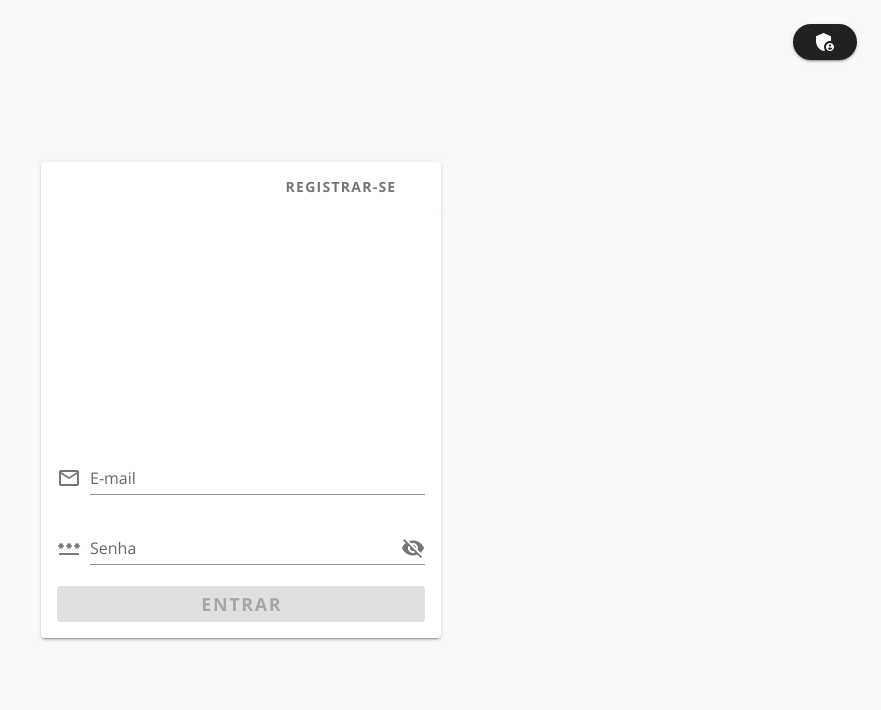
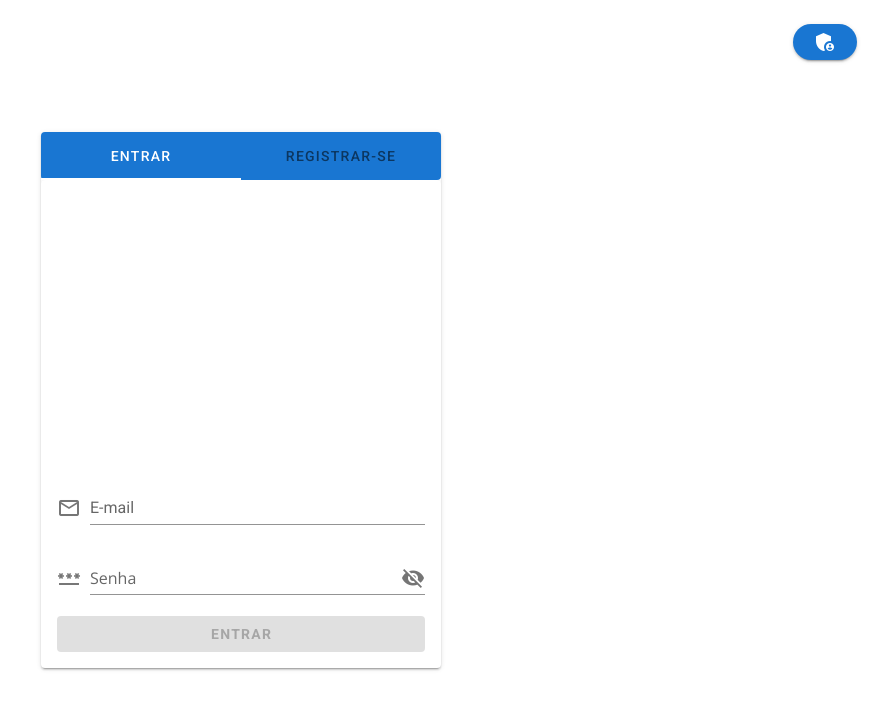
Before and after one commit to ifpi-picos/proxima-parada-front-end-vue, a Vue app: page / in a window 1280 px wide. Shown: the top 710 px of the page, without its empty margins (399-1280 px from the left). Built offline with nearby package versions, Linux system fonts and the light colour scheme.

Commit message:
retornando a versao anterior

```diff
--- a/src/layouts/HomeLayout.vue
+++ b/src/layouts/HomeLayout.vue
@@ -1,7 +1,7 @@
 <!-- eslint-disable vue/no-unused-components -->
 <template>
   <v-app>
-    <v-navigation-drawer class="grey darken-1" v-model="drawer" app dark temporary width="55%">
+    <v-navigation-drawer class="primary" v-model="drawer" app dark temporary>
       <v-list>
         <v-list-item-group>
           <v-list-item>
@@ -11,8 +11,8 @@
               </v-list-item-title>
             </v-list-item-content>
           </v-list-item>
-          <template class="teste">
-            <v-list-item :to="{ name: 'feed' }" class="teste">
+          <template>
+            <v-list-item :to="{ name: 'feed' }">
               <v-list-item-action>
                 <v-icon light>home</v-icon>
               </v-list-item-action>
@@ -21,7 +21,7 @@
               </v-list-item-content>
             </v-list-item>
 
-            <v-list-item :to="{ name: 'profile' }" class="teste">
+            <v-list-item :to="{ name: 'profile' }">
               <v-list-item-action>
                 <v-icon light>account_box</v-icon>
               </v-list-item-action>
@@ -30,7 +30,7 @@
               </v-list-item-content>
             </v-list-item>
 
-            <v-list-item v-if="userLocal.status" :to="{ name: 'ride' }" class="teste">
+            <v-list-item v-if="userLocal.status" :to="{ name: 'ride' }">
               <v-list-item-action>
                 <v-icon light >drive_eta</v-icon>
               </v-list-item-action>
@@ -52,18 +52,18 @@
       </v-list>
     </v-navigation-drawer>
 
-    <v-app-bar class="grey darken-3 " dense dark app>
+    <v-app-bar class="primary " dense dark app>
       <v-app-bar-nav-icon @click.stop="drawer = !drawer"></v-app-bar-nav-icon>
       <v-spacer></v-spacer>
-      <v-toolbar-title class="title">Próxima Parada</v-toolbar-title>
+      <v-toolbar-title>Próxima Parada</v-toolbar-title>
       <v-spacer></v-spacer>
-      <!-- <v-avatar>
+      <v-avatar>
         <v-img v-if="userLocal.avatar" :src="userLocal.avatar" />
          <v-img
           v-else
           src="https://cdn-icons-png.flaticon.com/512/70/70310.png"
-        /
-      </v-avatar> -->
+        />
+      </v-avatar>
     </v-app-bar>
 
     <v-main>
@@ -135,18 +135,6 @@ export default {
 };
 </script>
 
-<style scoped>
-  @import url('https://fonts.googleapis.com/css?family=Open+Sans:300,400,700&display=swap');
-  .grey{
-    transition: 1.9s;
-
-  }
-
-  .teste{
-   padding: 15px;
-  }
-  .teste2{
-    width: 42px;
-  }
+<style>
 
 </style>
--- a/src/pages/auth/AuthView.vue
+++ b/src/pages/auth/AuthView.vue
@@ -1,9 +1,9 @@
 <template>
-  <v-container fluid fill-height class="teste">
+  <v-container fluid fill-height>
 
     <v-hover v-slot:default="{ hover }" open-delay="200">
       <v-btn
-        color="grey darken-4"
+        color="primary"
         elevation="2"
         rounded
         class="fab-new-post ma-2"
@@ -88,10 +88,11 @@
     <v-layout align-center justify-center>
       <v-flex xs8 sm6 md4>
         <v-card>
-          <v-tabs fixed-tabs  color="#fff" >
-            <v-tab class="form"><b>Entar</b></v-tab>
+          <v-tabs fixed-tabs background-color="primary">
+            <v-tab> Entrar </v-tab>
 
-            <v-tab class="form"> <b>Registrar-se</b></v-tab>
+
+            <v-tab> Registrar-se </v-tab>
 
             <v-tab-item>
               <template>
@@ -166,8 +167,7 @@ export default {
   },
 };
 </script>
-<style scoped>
-@import url('https://fonts.googleapis.com/css?family=Open+Sans:300,400,700&display=swap');
+<style lang="css" scoped>
 .border {
   border: 2px solid red;
 }
@@ -177,28 +177,14 @@ export default {
   max-width: 400px;
   min-width: 360px;
 }
-
 .btn-signin-admin {
   right: 5px;
   top: 5px;
 }
-
 .fab-new-post {
   z-index: 4;
   position: fixed;
   top: 16px;
   right: 16px;
 }
-.fab-new-post{
-  color:#fff;
-}
-.form{
-  font-family: 'Open Sans', sans-serif;
-
-}
-.teste{
-
-  background: rgba(233, 231, 231, 0.274);
-}
-
 </style>
--- a/src/pages/auth/SignIn.vue
+++ b/src/pages/auth/SignIn.vue
@@ -21,10 +21,10 @@
         :src="require('../../assets/logo.png')"
         class="my-3"
         contain
-        height="200"
+        height="260"
       />
       <v-form @submit.prevent="authUser" v-model="valid" >
-        <v-text-field class="form"
+        <v-text-field
           prepend-icon="mail_outline"
           name="email"
           label="E-mail"
@@ -47,10 +47,10 @@
 
         >
         </v-text-field>
-        <v-btn class="btn"
+        <v-btn
           :disabled="!valid"
           block
-          color="grey darken-4"
+          color="primary"
           elevation="6"
           type="submit"
           ><b>Entrar</b> </v-btn
--- a/src/pages/auth/SignUp.vue
+++ b/src/pages/auth/SignUp.vue
@@ -1,6 +1,6 @@
 <template>
   <v-card>
-    <v-card-text class="form">
+    <v-card-text>
       <v-alert
         :value="erroAlert"
         color="red"
@@ -79,10 +79,10 @@
           v-model="userData.samePasswords"
         >
         </v-text-field>
-        <v-btn class="btn"
+        <v-btn
           :disabled="!valid"
           block
-          color="grey darken-4"
+          color="primary"
           elevation="6"
           type="submit"
           >Cadastrar</v-btn
--- a/src/pages/home/HomePage.vue
+++ b/src/pages/home/HomePage.vue
@@ -150,7 +150,7 @@ import User from "@/services/user";
 export default {
   data: () => ({
     publications: [
-      /* {
+       {
         User: {
           name: "Teste 1 Teste",
           avatar:
@@ -188,7 +188,7 @@ export default {
           street: "Rua 1",
           number: "1",
         },
-      }, */
+      },
     ],
     messageError: "Erro ao conectar-se ao banco de dados!",
     loading: false,
```
